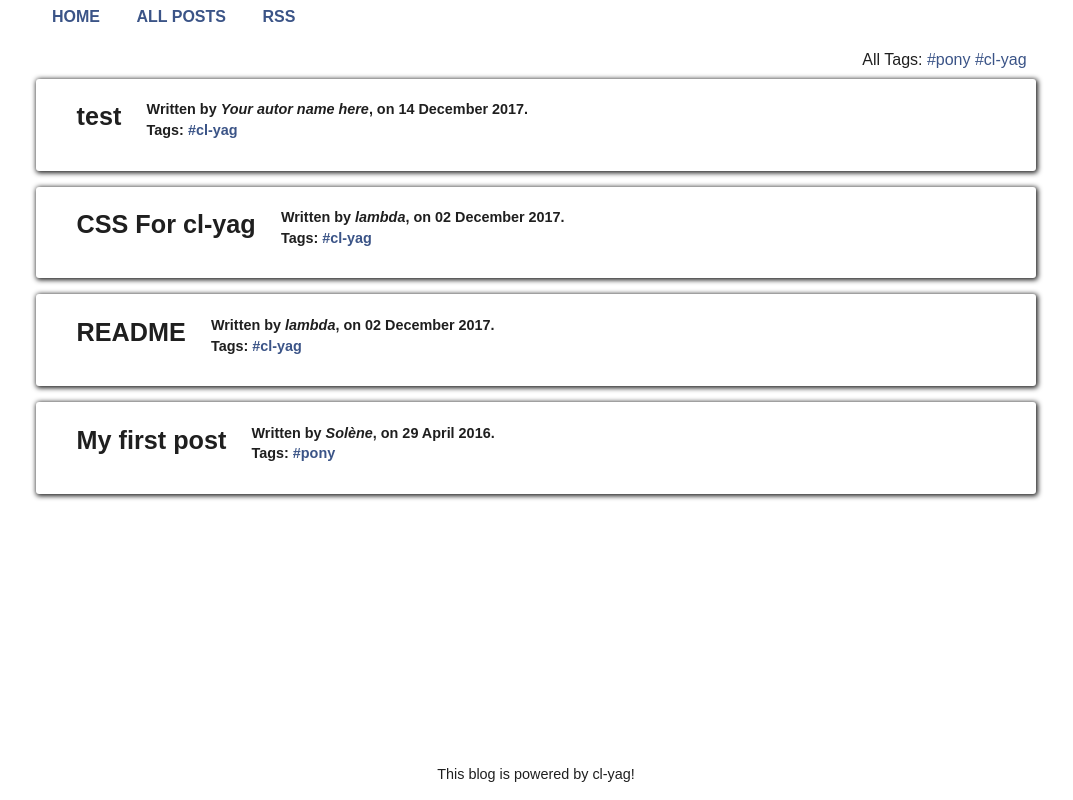
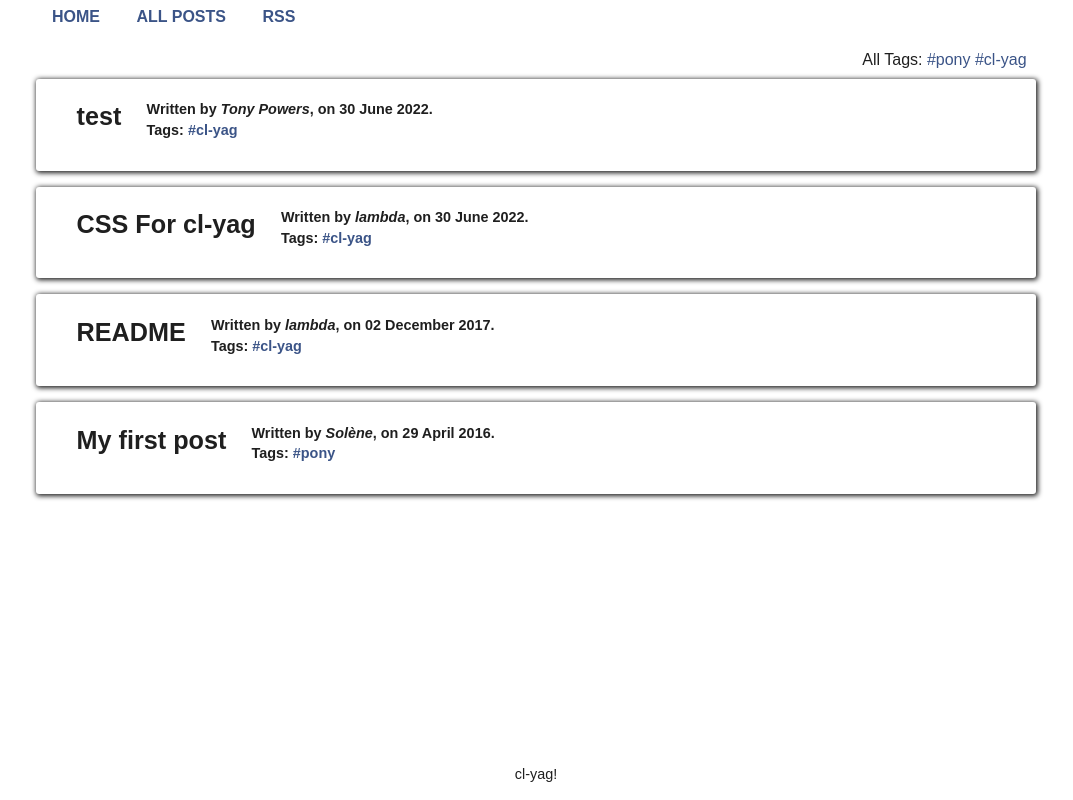
Before and after one commit to TonyPowers09/tp, a plain HTML site: page index-titles.html in a window 1280 px wide. Shown: the whole page, without its empty margins (104-1177 px from the left). Drawn offline with Linux system fonts and the light colour scheme.

Commit message:
minor alterations

```diff
--- a/index-titles.html
+++ b/index-titles.html
@@ -4,7 +4,7 @@
     <meta charset="utf-8" />
     <meta name="viewport" content="width=device-width, initial-scale=1, shrink-to-fit=no" />
     <meta name="generator" content="cl-yag" />
-    <title>Your website's title.</title>
+    <title>Thoughtful Penguin dot github dot eye oh slash teepee.</title>
     <link rel="stylesheet" type="text/css" href="static/css/style.css" media="screen" />
     <link rel="alternate" type="application/rss+xml" title="Your website's title. RSS Feed" href="rss.xml" />
     <link rel="alternate" type="application/rss+xml" title="Your website's title. RSS Feed Gopher" href="rss-gopher.xml" />
@@ -37,7 +37,7 @@
   <header>
 
     <h1><a href="2017-12-14-t.html">test</a></h1>
-    <p>Written by <em>Your autor name here</em>, on 14 December 2017.<br/>Tags:
+    <p>Written by <em>Tony Powers</em>, on 30 June 2022.<br/>Tags:
 <span><a href="tag-cl-yag.html">#cl-yag</a></span>
 
 </p>
@@ -51,7 +51,7 @@
   <header>
 
     <h1><a href="2017-12-02-css.html">CSS For cl-yag</a></h1>
-    <p>Written by <em>lambda</em>, on 02 December 2017.<br/>Tags:
+    <p>Written by <em>lambda</em>, on 30 June 2022.<br/>Tags:
 <span><a href="tag-cl-yag.html">#cl-yag</a></span>
 
 </p>
@@ -90,7 +90,7 @@
 
 </main>
 
-      <footer><p>This blog is powered by cl-yag!</p></footer>
+      <footer><p>cl-yag!</p></footer>
 
     </div><!-- #wrapper -->
   </body>
```
